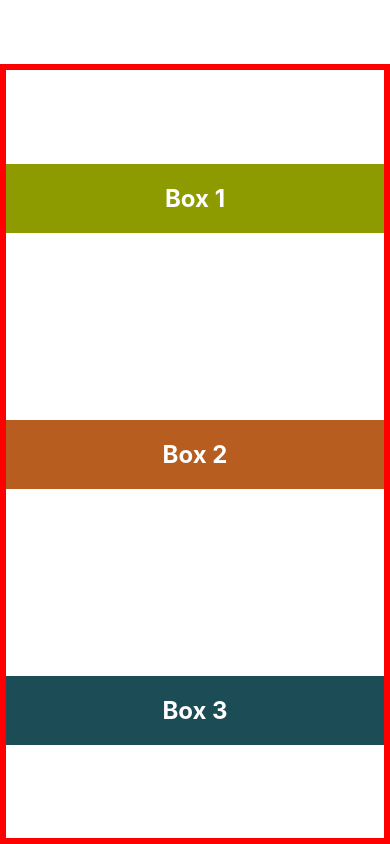
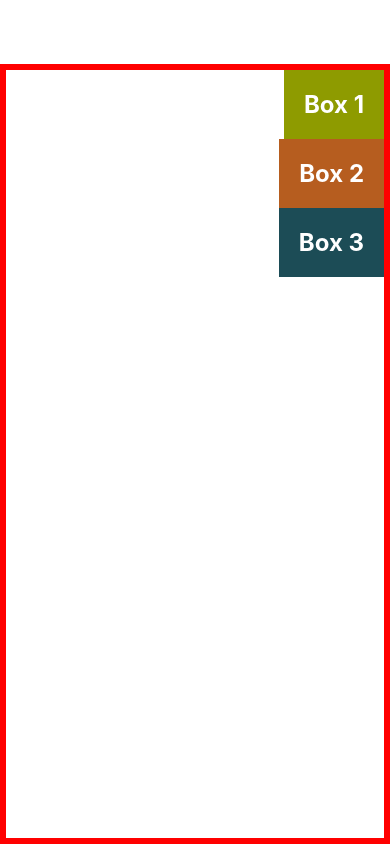
Before and after one commit to anhartasman/rn_layout, a React Native app: screen / in a window 390 px wide. Built offline with nearby package versions, Linux system fonts and the light colour scheme.

Commit message:
Align flex end

```diff
--- a/App.js
+++ b/App.js
@@ -63,8 +63,7 @@ export default function App() {
 const styles = StyleSheet.create({
   container: {
     flex: 1,
-    justifyContent: "space-around",
-    flexDirection: "column",
+    alignItems: "flex-end",
     marginTop: 64,
     borderWidth: 6,
     borderColor: "red",
```
